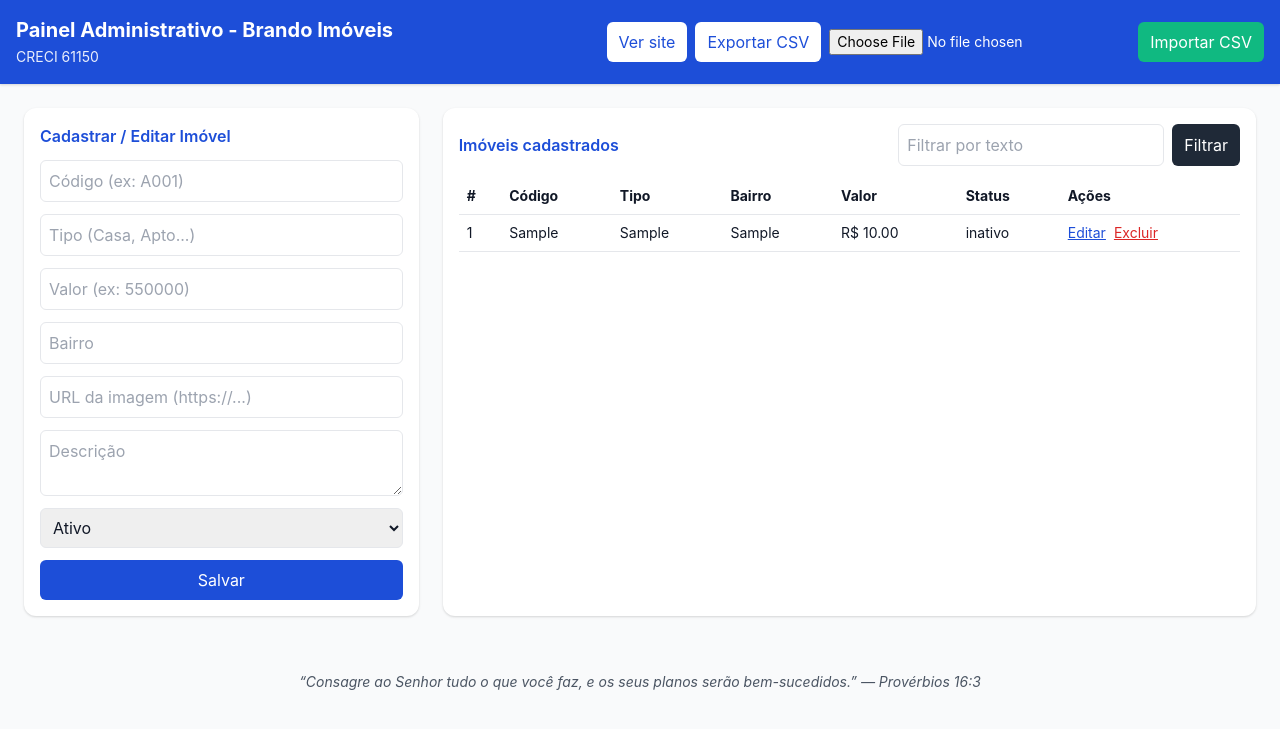
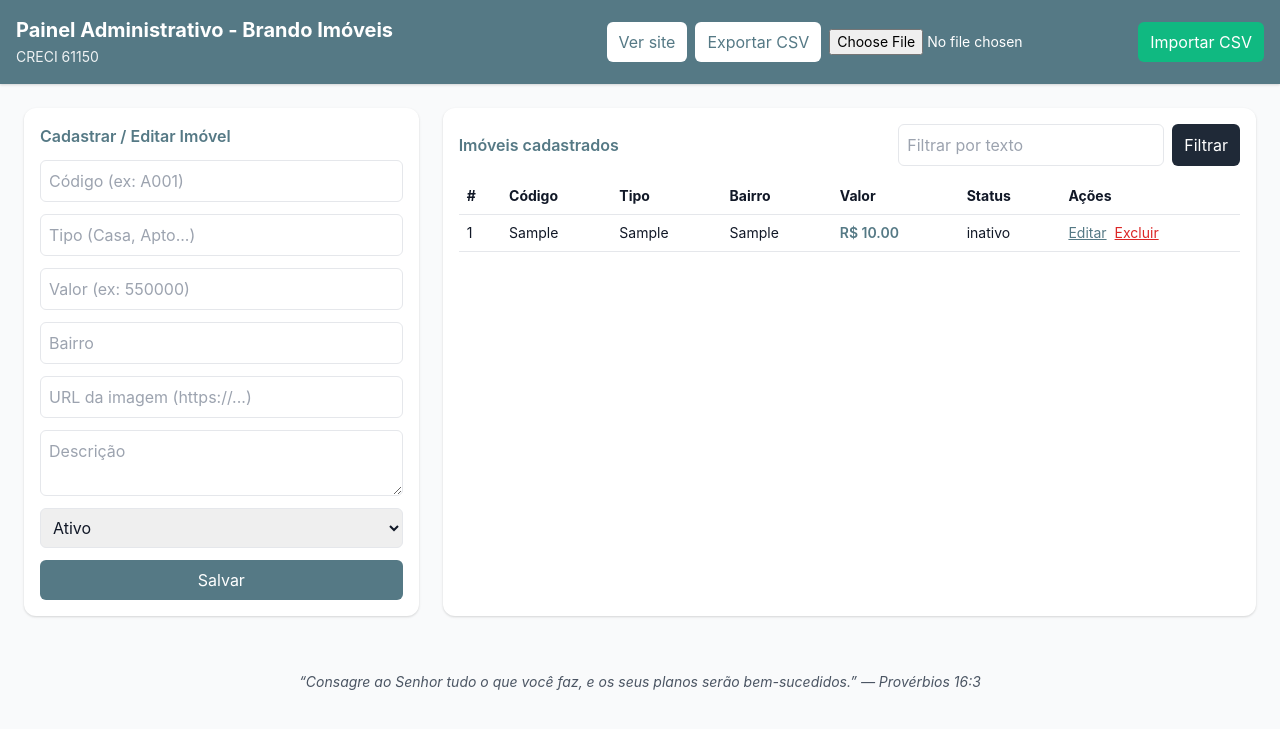
Before and after one commit to WilsonNous/brando-imoveis, a Flask app: page /admin in a window 1280 px wide. Shown: the top 729 px of the page. Run offline with Flask 3, Linux system fonts and the light colour scheme; tables that the repository leaves empty hold one stand-in row (values such as "Sample post").

Commit message:
Enhance admin.html with custom styles and formatting
Added custom styles for Brando's official color palette and updated the display of property values.

```diff
--- a/templates/admin.html
+++ b/templates/admin.html
@@ -4,10 +4,27 @@
   <meta charset="UTF-8" />
   <meta name="viewport" content="width=device-width, initial-scale=1.0" />
   <title>Admin | Brando Imóveis</title>
+
   <link href="https://cdn.jsdelivr.net/npm/tailwindcss@2.2.19/dist/tailwind.min.css" rel="stylesheet" />
   <link href="/static/css/main.css" rel="stylesheet" />
+
   <meta name="author" content="Brando Imóveis - CRECI 61150" />
   <meta name="description" content="Painel administrativo Brando Imóveis | CRECI 61150 | Rua Intendente Antônio Damasco, 2330 - Ratones / Florianópolis." />
+
+  <style>
+    /* === Paleta oficial Brando (ajuste de tons Tailwind) === */
+    .bg-blue-700, .bg-blue-800 {
+      background-color: #557985 !important;
+      color: #fff !important;
+    }
+    .hover\:bg-blue-800:hover {
+      background-color: #88A9B9 !important;
+      color: #fff !important;
+    }
+    .text-blue-700, .text-blue-800 {
+      color: #557985 !important;
+    }
+  </style>
 </head>
 
 <body class="bg-gray-50 text-gray-900">
@@ -79,7 +96,7 @@
               <td class="py-2 px-2">{{ i.codigo }}</td>
               <td class="py-2 px-2">{{ i.tipo }}</td>
               <td class="py-2 px-2">{{ i.bairro }}</td>
-              <td class="py-2 px-2">R$ {{ '{:,.2f}'.format(i.valor) }}</td>
+              <td class="py-2 px-2 text-blue-700 font-semibold">R$ {{ '{:,.2f}'.format(i.valor) }}</td>
               <td class="py-2 px-2">{{ i.status }}</td>
               <td class="py-2 px-2 flex gap-2">
                 <a class="text-blue-700 underline" href="/admin/edit/{{ i.id }}">Editar</a>
```
